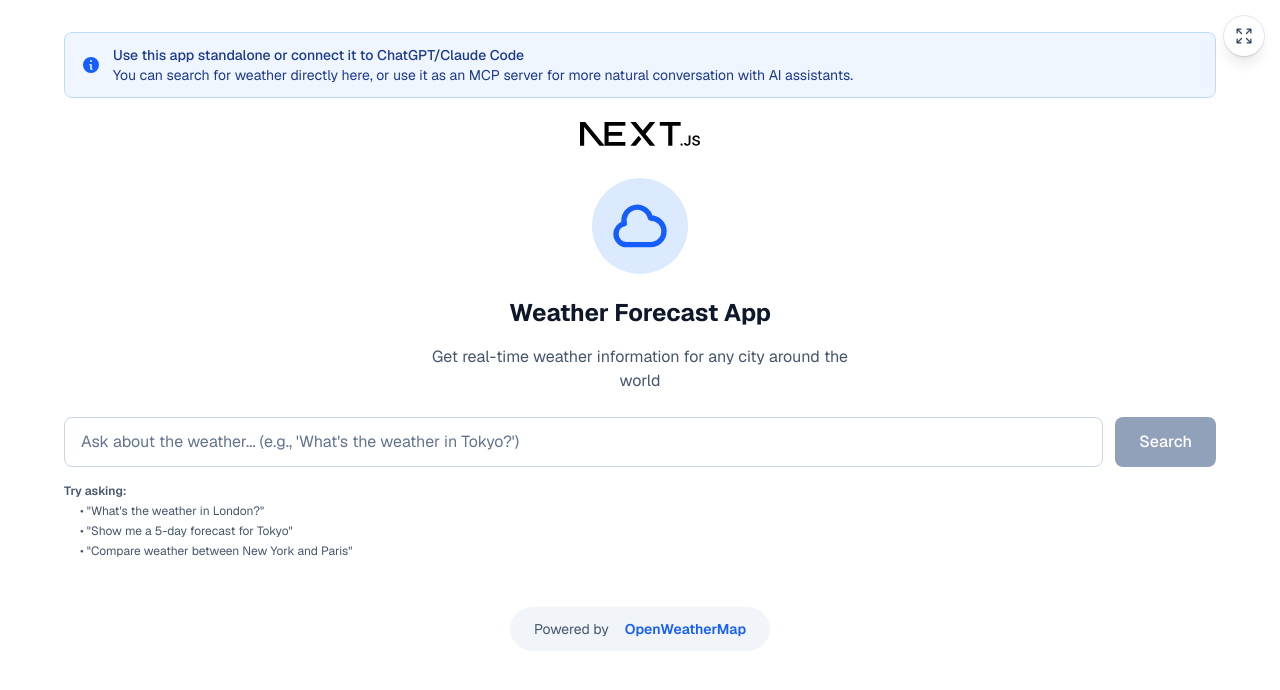
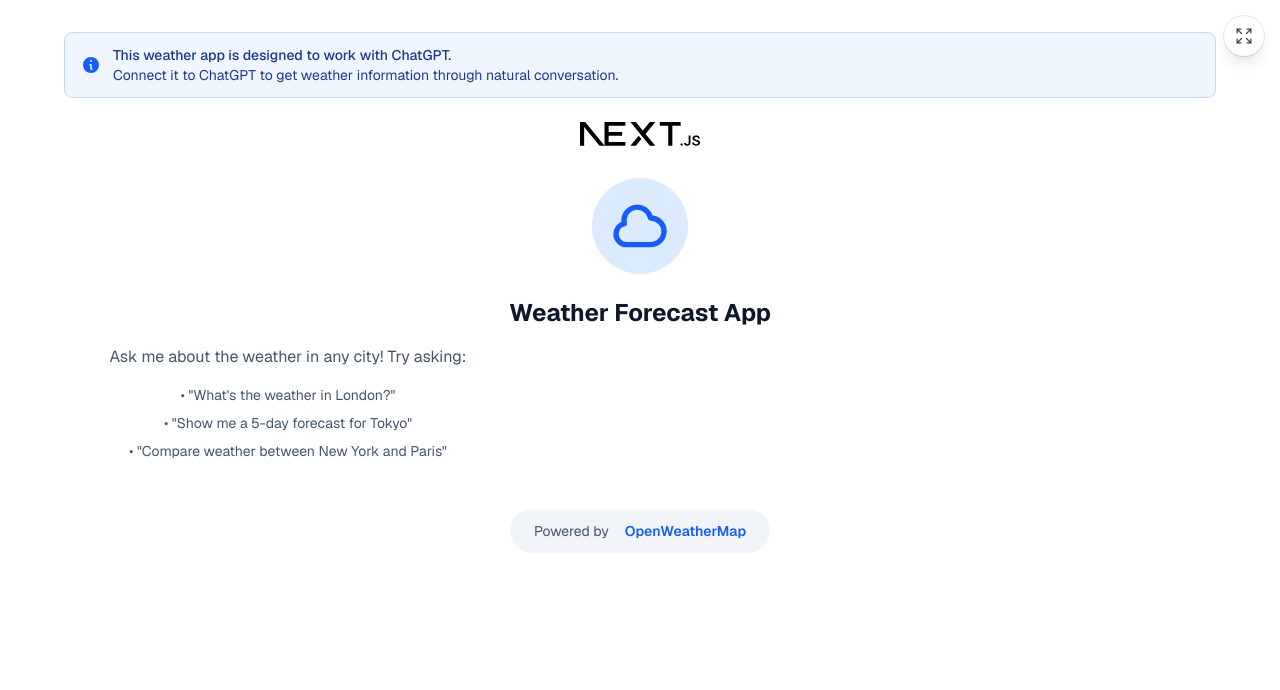
Before and after one commit to raulbr99/demo-mcp-nextjs-weather, a Next.js app: page / in a window 1280 px wide. Shown: the top 690 px of the page. Built offline with nearby package versions, Linux system fonts and the light colour scheme.

Commit message:
Revise setup guide for clarity and update Home component to enhance user interaction, removing DebugPanel and adjusting messaging for ChatGPT integration.

```diff
--- a/app/mcp/route.ts
+++ b/app/mcp/route.ts
@@ -28,7 +28,7 @@
     "openai/outputTemplate": widget.templateUri,
     "openai/toolInvocation/invoking": widget.invoking,
     "openai/toolInvocation/invoked": widget.invoked,
-    "openai/widgetAccessible": true,
+    "openai/widgetAccessible": false,
     "openai/resultCanProduceWidget": true,
   } as const;
 }
--- a/app/page.tsx
+++ b/app/page.tsx
@@ -13,8 +13,6 @@
 import { WeatherComparison } from "./components/WeatherComparison";
 import { LoadingSpinner } from "./components/LoadingSpinner";
 import { ErrorMessage } from "./components/ErrorMessage";
-import { WeatherQuery } from "./components/WeatherQuery";
-import { DebugPanel } from "./components/DebugPanel";
 
 interface WeatherResult {
   type?: "current_weather" | "forecast" | "comparison" | "error";
@@ -56,17 +54,14 @@
   const weatherData = toolOutput?.structuredContent;
 
   // Debug: Log the tool output to help troubleshoot
-  if (typeof window !== "undefined") {
-    console.log("Is ChatGPT App:", isChatGptApp);
+  if (typeof window !== "undefined" && toolOutput) {
     console.log("Tool Output:", toolOutput);
     console.log("Weather Data:", weatherData);
-    console.log("Display Mode:", displayMode);
   }
 
   const renderWeatherContent = () => {
     if (!weatherData) {
       return (
-        <div className="space-y-6">
         <div className="text-center space-y-4">
           <div className="inline-block p-4 bg-blue-100 dark:bg-blue-900 rounded-full mb-4">
             <svg
@@ -86,11 +81,14 @@
           <h2 className="text-2xl font-bold text-slate-900 dark:text-white">
             Weather Forecast App
           </h2>
-            <p className="text-slate-600 dark:text-slate-400 max-w-md mx-auto">
-              Get real-time weather information for any city around the world
+          <p className="text-slate-600 dark:text-slate-400 max-w-md">
+            Ask me about the weather in any city! Try asking:
           </p>
-          </div>
-          <WeatherQuery />
+          <ul className="text-sm text-slate-600 dark:text-slate-400 space-y-2 max-w-md">
+            <li>• "What's the weather in London?"</li>
+            <li>• "Show me a 5-day forecast for Tokyo"</li>
+            <li>• "Compare weather between New York and Paris"</li>
+          </ul>
         </div>
       );
     }
@@ -197,7 +195,7 @@
       )}
 
       <main className="max-w-6xl mx-auto">
-        {!isChatGptApp && !weatherData && (
+        {!isChatGptApp && (
           <div className="bg-blue-50 dark:bg-blue-950 border border-blue-200 dark:border-blue-800 rounded-lg px-4 py-3 mb-6">
             <div className="flex items-center gap-3">
               <svg
@@ -214,11 +212,11 @@
               </svg>
               <div className="flex-1 min-w-0">
                 <p className="text-sm text-blue-900 dark:text-blue-100 font-medium">
-                  Use this app standalone or connect it to ChatGPT/Claude Code
+                  This weather app is designed to work with ChatGPT.
                 </p>
                 <p className="text-sm text-blue-900 dark:text-blue-100">
-                  You can search for weather directly here, or use it as an MCP server
-                  for more natural conversation with AI assistants.
+                  Connect it to ChatGPT to get weather information through
+                  natural conversation.
                 </p>
               </div>
             </div>
@@ -256,13 +254,6 @@
           </div>
         )}
       </main>
-
-      <DebugPanel
-        isChatGptApp={isChatGptApp}
-        toolOutput={toolOutput}
-        weatherData={weatherData}
-        displayMode={displayMode}
-      />
     </div>
   );
 }
```
Also changed, not shown: 1 other file (tests, documents, lock files or other folders). Lines whose indentation alone changed are shown as unchanged.
